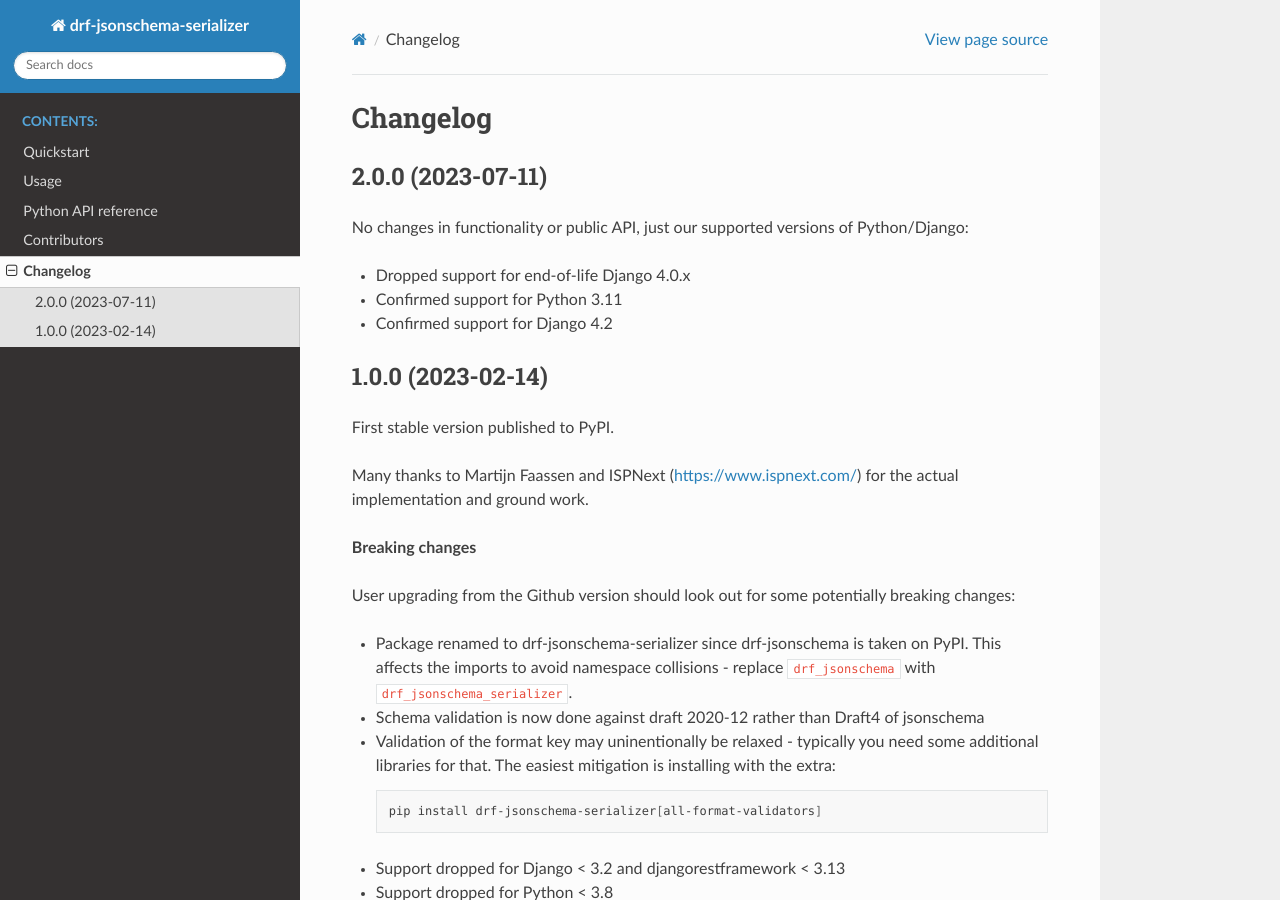
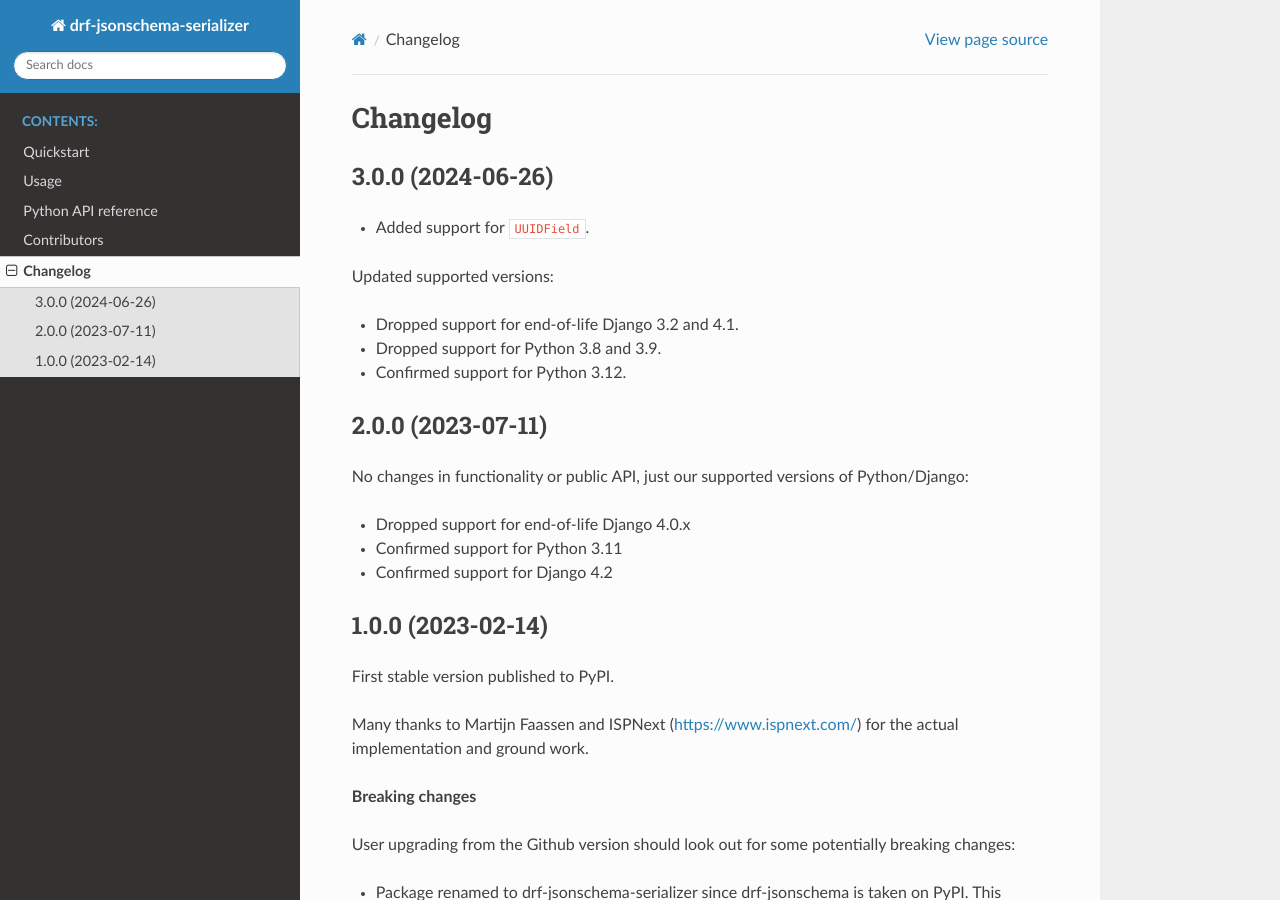
Before and after one commit to maykinmedia/drf-jsonschema-serializer, a Sphinx documentation site: the page built from docs/changelog.rst, in a window 1280 px wide and 900 px high. Built offline with Sphinx 7.4.7 and the Read the Docs theme 2.0.0, drawn with Linux system fonts in a browser that asks for light colours.

Commit message:
🔖 Bump version to 3.0.0

```diff
--- a/README.rst
+++ b/README.rst
@@ -2,7 +2,7 @@
 Django REST Framework JSON Schema support
 =========================================
 
-:Version: 2.0.0
+:Version: 3.0.0
 :Source: https://github.com/maykinmedia/drf-jsonschema-serializer
 :Keywords: django, rest, jsonschema
 
--- a/docs/changelog.rst
+++ b/docs/changelog.rst
@@ -1,6 +1,17 @@
 =========
 Changelog
 =========
+
+3.0.0 (2024-06-26)
+==================
+
+* Added support for ``UUIDField``.
+
+Updated supported versions:
+
+* Dropped support for end-of-life Django 3.2 and 4.1.
+* Dropped support for Python 3.8 and 3.9.
+* Confirmed support for Python 3.12.
 
 2.0.0 (2023-07-11)
 ==================
--- a/docs/conf.py
+++ b/docs/conf.py
@@ -19,7 +19,7 @@ os.environ.setdefault("DJANGO_SETTINGS_MODULE", "testapp.settings")
 project = "drf-jsonschema-serializer"
 copyright = "2023, Maykin Media"
 author = "Maykin Media"
-release = "2.0.0"
+release = "3.0.0"
 
 # -- General configuration ---------------------------------------------------
 # https://www.sphinx-doc.org/en/master/usage/configuration.html#general-configuration
--- a/pyproject.toml
+++ b/pyproject.toml
@@ -4,7 +4,7 @@ build-backend = "setuptools.build_meta"
 
 [project]
 name = "drf-jsonschema-serializer"
-version = "2.0.0"
+version = "3.0.0"
 description = "JSON Schema support for Django REST Framework"
 authors = [
     {name = "Maykin Media", email = "support@maykinmedia.nl"},
```
